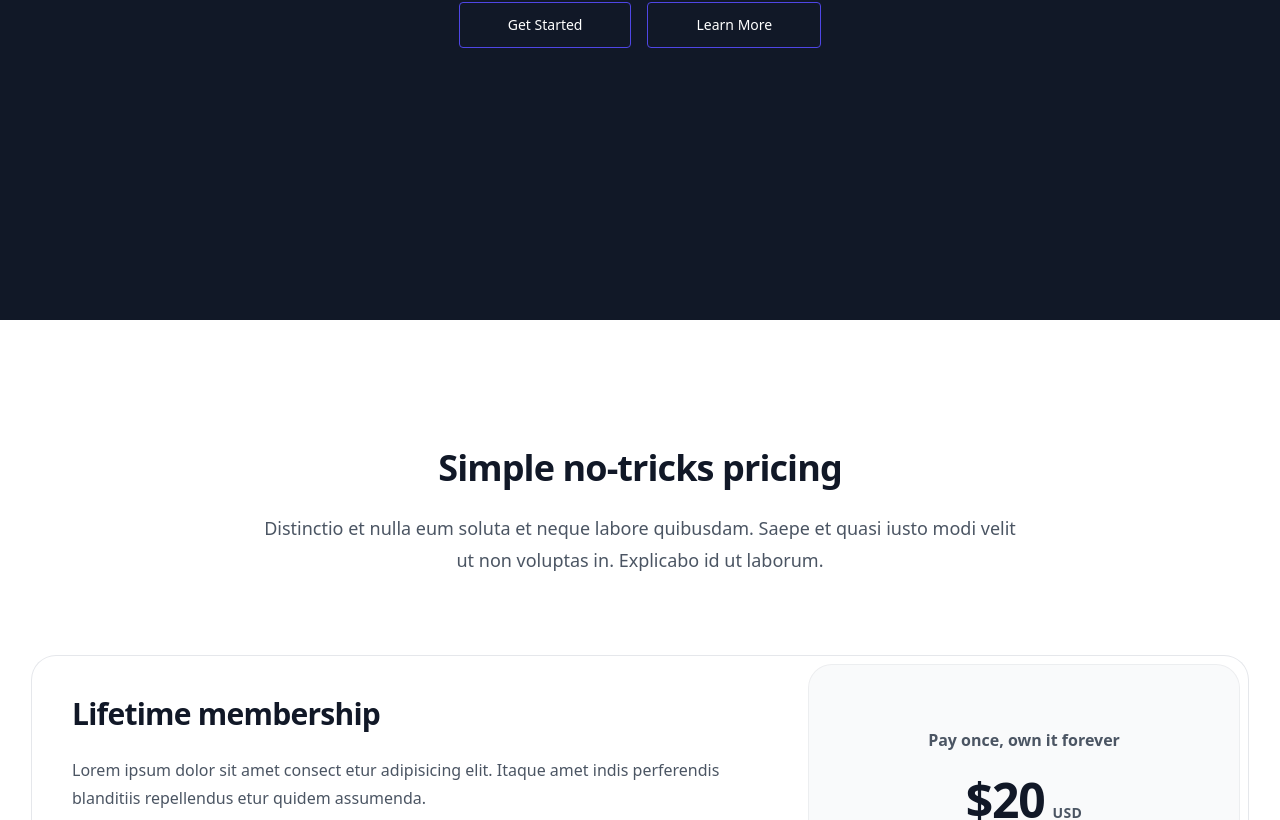
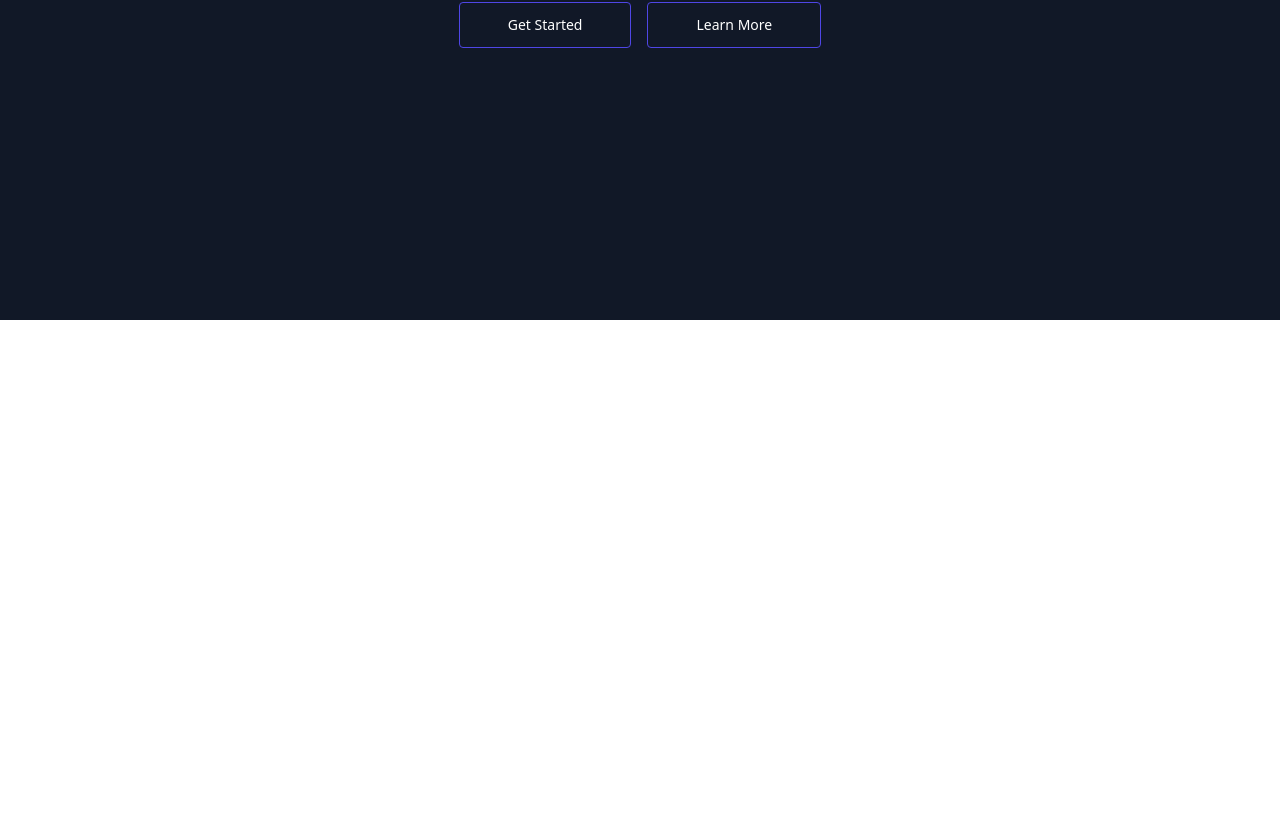
Before and after one commit to jakubnowygoot/myDashboard, a React (Create React App) app: page / in a window 1280 px wide. Shown: the part 480-1300 px from the top of the page. After the commit the page ends 800 px from the top, so only its background shows below. Built offline with nearby package versions, Linux system fonts and the light colour scheme.

Commit message:
Cleaning

```diff
--- /dev/null
+++ b/src/components/StartPage/Button.js
@@ -0,0 +1,16 @@
+import { Link } from "react-router-dom";
+
+function Button({ children, href }) {
+  return (
+    <Link to={href}>
+      <button
+        type="button"
+        className="block w-full rounded border border-indigo-600 px-12 py-3 text-sm font-medium text-white hover:bg-indigo-600 focus:outline-none focus:ring active:bg-indigo-600 sm:w-auto"
+      >
+        {children}
+      </button>
+    </Link>
+  );
+}
+
+export default Button;
--- /dev/null
+++ b/src/components/StartPage/Card.js
@@ -0,0 +1,11 @@
+function Card({ children }) {
+  return (
+    <section className="bg-gray-900 text-white">
+      <div className="mx-auto max-w-screen-xl px-4 py-32 lg:flex lg:h-screen lg:items-center">
+        <div className="mx-auto max-w-3xl text-center">{children}</div>
+      </div>
+    </section>
+  );
+}
+
+export default Card;
--- a/src/pages/Home.js
+++ b/src/pages/Home.js
@@ -1,92 +1,22 @@
+import Card from "../components/StartPage/Card";
+import Button from "../components/StartPage/Button";
+
 function HomePage() {
   return (
-    <section className="bg-gray-900 text-white">
-      <div className="mx-auto max-w-screen-xl px-4 py-32 lg:flex lg:h-screen lg:items-center">
-        <div className="mx-auto max-w-3xl text-center">
+    <Card>
       <h1 className="bg-gradient-to-r from-green-300 via-blue-500 to-purple-600 bg-clip-text text-3xl font-extrabold text-transparent sm:text-5xl">
         Understand Widget Power.
         <span className="sm:block"> Increase Conversion. </span>
       </h1>
-
       <p className="mx-auto mt-4 max-w-xl sm:text-xl sm:leading-relaxed">
-            Lorem ipsum dolor sit amet consectetur, adipisicing elit. Nesciunt
-            illo tenetur fuga ducimus numquam ea!
+        Lorem ipsum dolor sit amet consectetur, adipisicing elit. Nesciunt illo
+        tenetur fuga ducimus numquam ea!
       </p>
-
       <div className="mt-8 flex flex-wrap justify-center gap-4">
-            <a
-              className="block w-full rounded border border-indigo-600 px-12 py-3 text-sm font-medium text-white hover:bg-indigo-600 focus:outline-none focus:ring active:bg-indigo-600 sm:w-auto"
-              href="/get-started"
-            >
-              Get Started
-            </a>
-
-            <a
-              className="block w-full rounded border border-indigo-600 px-12 py-3 text-sm font-medium text-white hover:bg-indigo-600 focus:outline-none focus:ring active:bg-indigo-600 sm:w-auto"
-              href="/about"
-            >
-              Learn More
-            </a>
+        <Button href="/">Get Started</Button>
+        <Button href="/">Learn More</Button>
       </div>
-        </div>
-      </div>
-      <div className="bg-white py-24 sm:py-32">
-        <div className="mx-auto max-w-7xl px-6 lg:px-8">
-          <div className="mx-auto max-w-3xl sm:text-center">
-            <h2 className="text-3xl font-bold tracking-tight text-gray-900 sm:text-4xl">
-              Simple no-tricks pricing
-            </h2>
-            <p className="mt-6 text-lg leading-8 text-gray-600">
-              Distinctio et nulla eum soluta et neque labore quibusdam. Saepe et
-              quasi iusto modi velit ut non voluptas in. Explicabo id ut
-              laborum.
-            </p>
-          </div>
-          <div className="mx-auto mt-16 max-w-3xl rounded-3xl ring-1 ring-gray-200 sm:mt-20 lg:mx-0 lg:flex lg:max-w-none">
-            <div className="p-8 sm:p-10 lg:flex-auto">
-              <h3 className="text-3xl font-bold tracking-tight text-gray-900">
-                Lifetime membership
-              </h3>
-              <p className="mt-6 text-base leading-7 text-gray-600">
-                Lorem ipsum dolor sit amet consect etur adipisicing elit. Itaque
-                amet indis perferendis blanditiis repellendus etur quidem
-                assumenda.
-              </p>
-              <div className="mt-10 flex items-center gap-x-4">
-                <h4 className="flex-none text-sm font-semibold leading-6 text-indigo-600">
-                  What’s included
-                </h4>
-                <div className="h-px flex-auto bg-gray-100" />
-              </div>
-            </div>
-            <div className="-mt-2 p-2 lg:mt-0 lg:w-full lg:max-w-md lg:flex-shrink-0">
-              <div className="rounded-3xl bg-gray-50 py-10 text-center ring-1 ring-inset ring-gray-900/5 lg:flex lg:flex-col lg:justify-center lg:py-16">
-                <div className="mx-auto max-w-xs px-8">
-                  <p className="text-base font-semibold text-gray-600">
-                    Pay once, own it forever
-                  </p>
-                  <p className="mt-6 flex items-baseline justify-center gap-x-2">
-                    <span className="text-5xl font-bold tracking-tight text-gray-900">
-                      $20
-                    </span>
-                    <span className="text-sm font-semibold leading-6 tracking-wide text-gray-600">
-                      USD
-                    </span>
-                  </p>
-                  <p className="mt-10 block w-full rounded-md bg-indigo-600 px-3 py-2 text-center text-sm font-semibold text-white shadow-sm hover:bg-indigo-500 focus-visible:outline focus-visible:outline-2 focus-visible:outline-offset-2 focus-visible:outline-indigo-600">
-                    Get access
-                  </p>
-                  <p className="mt-6 text-xs leading-5 text-gray-600">
-                    Invoices and receipts available for easy company
-                    reimbursement
-                  </p>
-                </div>
-              </div>
-            </div>
-          </div>
-        </div>
-      </div>
-    </section>
+    </Card>
   );
 }
 
```
Also changed, not shown: .eslintrc.js, 1 other file (tests, documents, lock files or other folders). Lines whose indentation alone changed are shown as unchanged.
